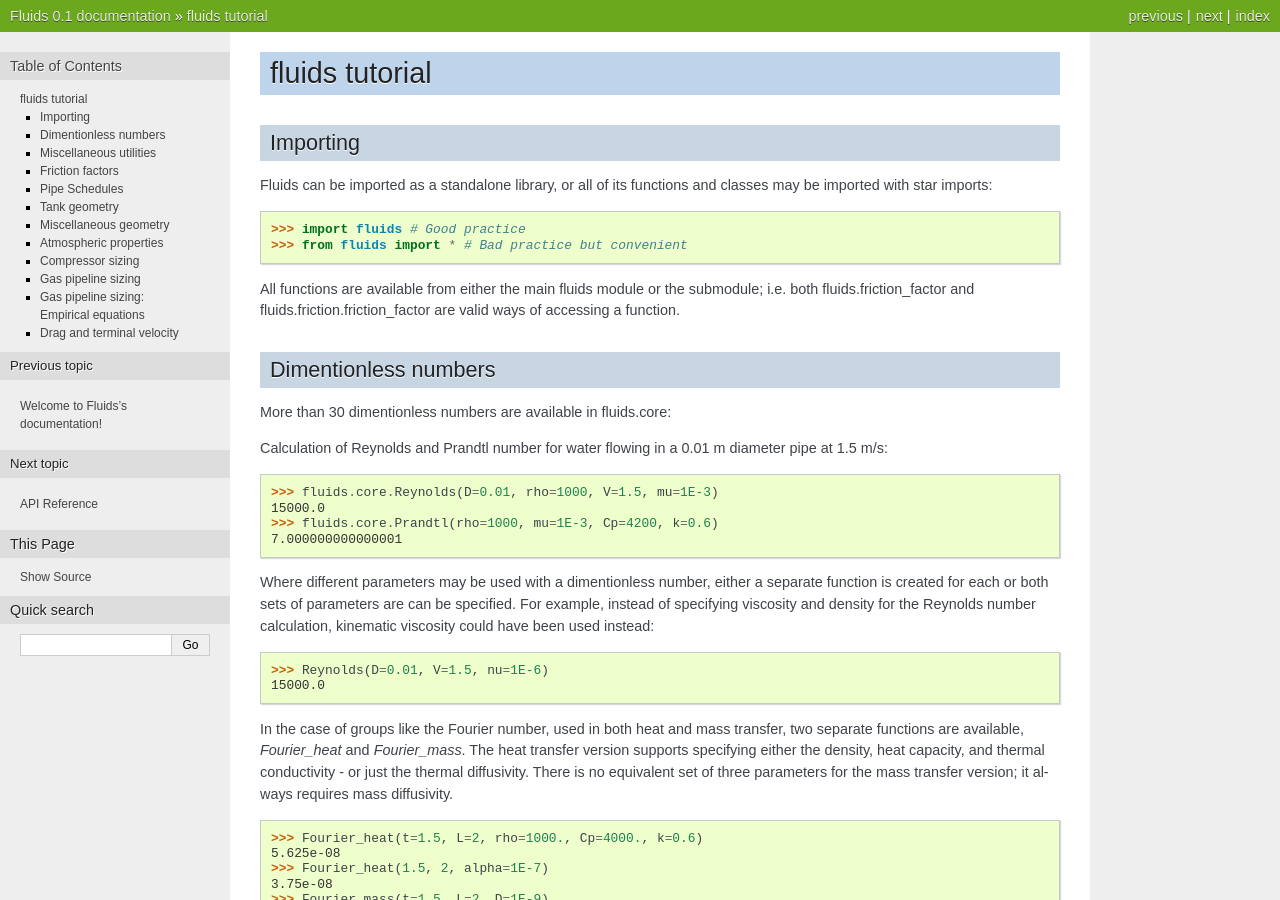
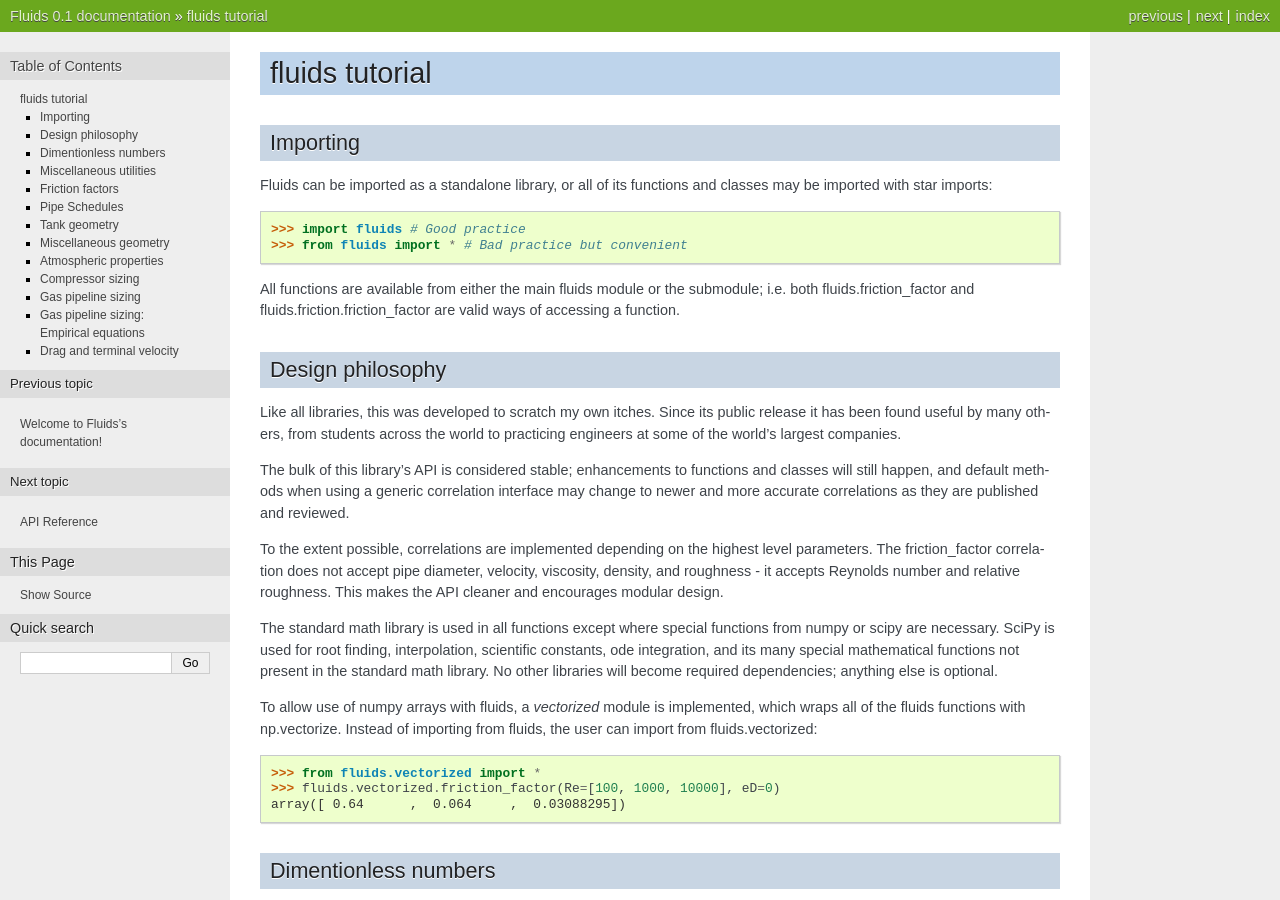
Before and after one commit to CalebBell/fluids, a Sphinx documentation site: the page built from docs/tutorial.rst, in a window 1280 px wide and 900 px high. Built offline with Sphinx 7.4.7, drawn with Linux system fonts in a browser that asks for light colours; pages that are not in the unit, such as notebooks, are missing from menus.

Commit message:
Add design philosophy section to tutorial

```diff
--- a/docs/tutorial.rst
+++ b/docs/tutorial.rst
@@ -13,6 +13,36 @@ and classes may be imported with star imports:
 All functions are available from either the main fluids module or the
 submodule; i.e. both fluids.friction_factor and
 fluids.friction.friction_factor are valid ways of accessing a function.
+
+Design philosophy
+-----------------
+Like all libraries, this was developed to scratch my own itches. Since its
+public release it has been found useful by many others, from students across
+the world to practicing engineers at some of the world's largest companies.
+
+The bulk of this library's API is considered stable; enhancements to
+functions and classes will still happen, and default methods when using a generic
+correlation interface may change to newer and more accurate correlations as
+they are published and reviewed.
+
+To the extent possible, correlations are implemented depending on the highest
+level parameters. The friction_factor correlation does not accept pipe diameter,
+velocity, viscosity, density, and roughness - it accepts Reynolds number and
+relative roughness. This makes the API cleaner and encourages modular design.
+
+The standard math library is used in all functions except where special
+functions from numpy or scipy are necessary. SciPy is used for root finding,
+interpolation, scientific constants, ode integration, and its many special
+mathematical functions not present in the standard math library. No other
+libraries will become required dependencies; anything else is optional.
+
+To allow use of numpy arrays with fluids, a `vectorized` module is implemented,
+which wraps all of the fluids functions with np.vectorize. Instead of importing
+from fluids, the user can import from fluids.vectorized:
+
+>>> from fluids.vectorized import *
+>>> fluids.vectorized.friction_factor(Re=[100, 1000, 10000], eD=0)
+array([ 0.64      ,  0.064     ,  0.03088295])
 
 Dimentionless numbers
 ---------------------
```
Also changed, not shown: docs/index.rst (+0 -8 lines).
